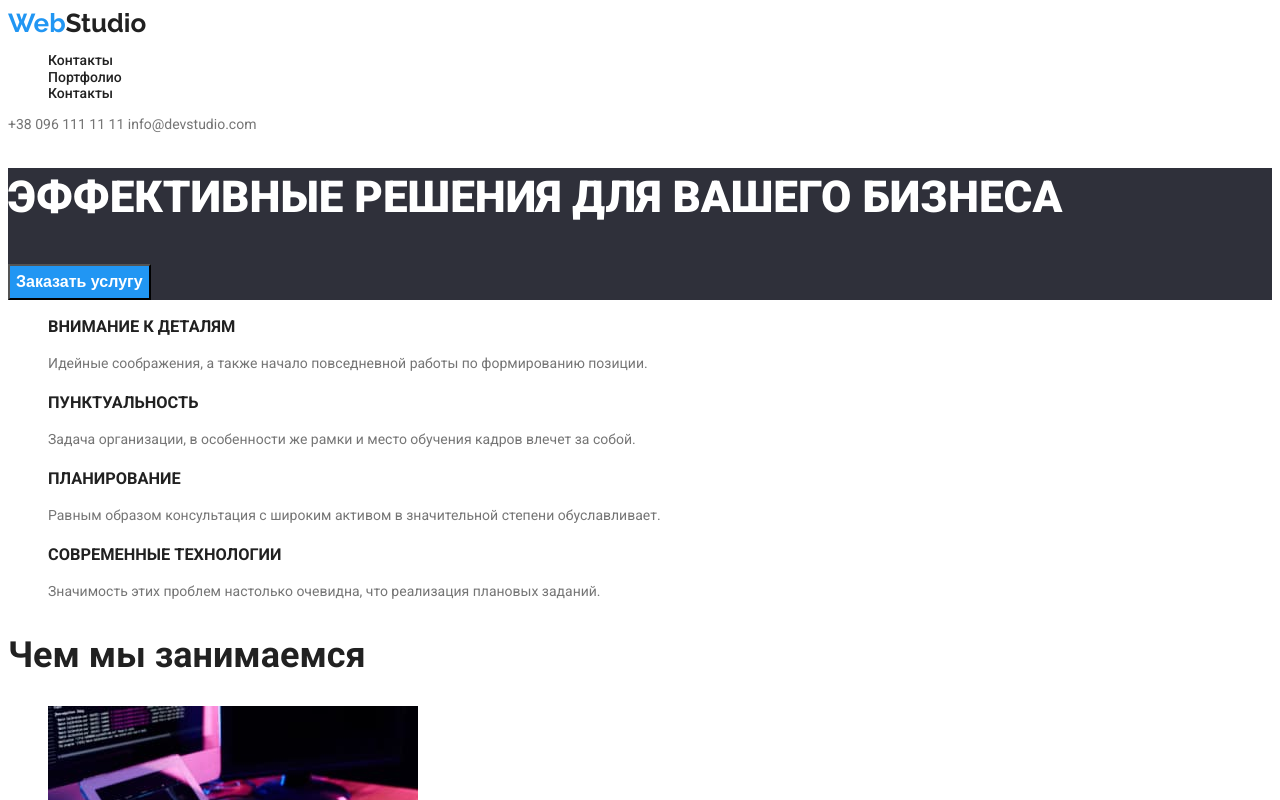
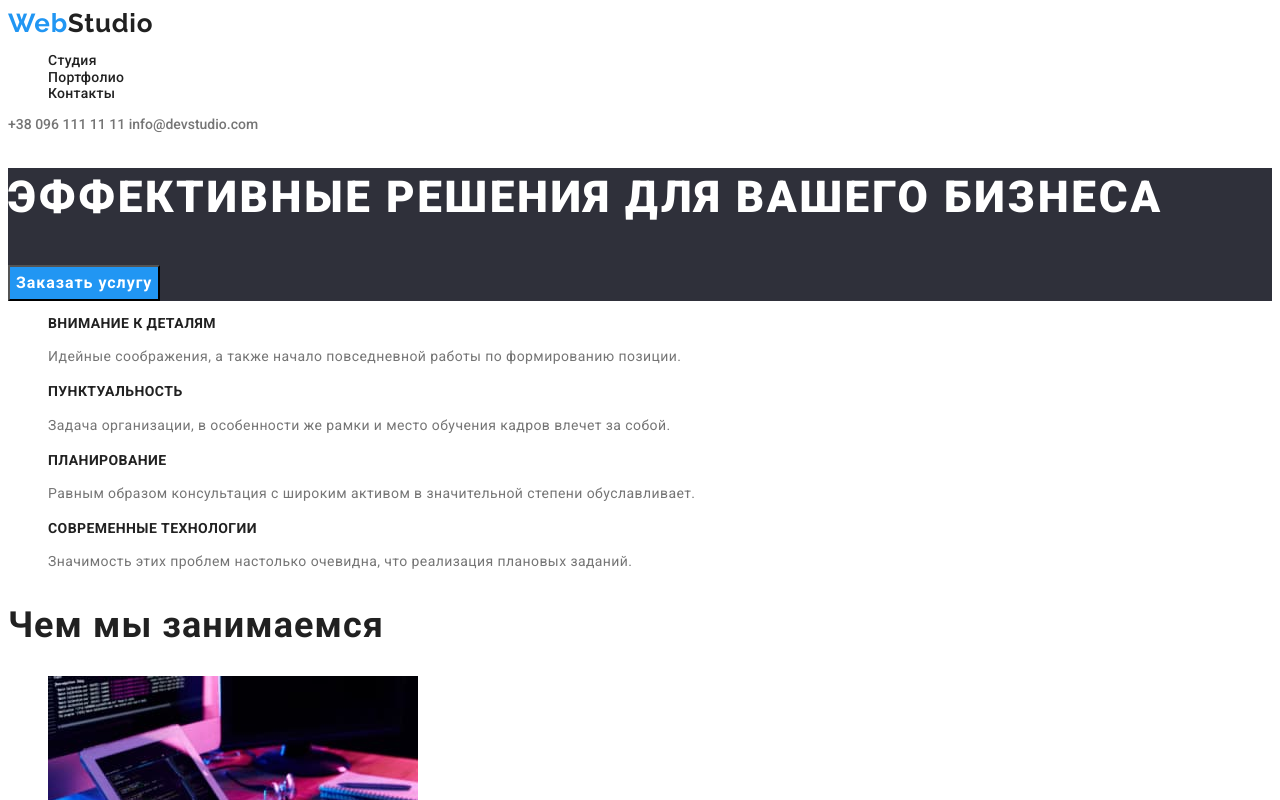
Before and after one commit to NastyaAndreeva/goit-markup-hw-02, a plain HTML site: page index.html in a window 1280 px wide. Shown: the top 800 px of the page. Drawn offline with Linux system fonts and the light colour scheme.

Commit message:
fixed lette-space, font-size, and contacts

```diff
--- a/css/style.css
+++ b/css/style.css
@@ -10,6 +10,8 @@
     --secondary-headings-size: 36px;
     --main-text-family: 'Roboto', sans-serif;
     --secondary-title-weight: 700;
+    --main-letter-spacing: 0.03em;
+    --secondary-letter-spacing: 0.02em;
 }
 
 body {
@@ -23,6 +25,7 @@ body {
     font-family: 'Raleway', sans-serif;
     font-weight: var(--secondary-title-weight);
     line-height: 1.17;
+    letter-spacing: var(--main-letter-spacing);
     color: var(--main-text-color);
     text-decoration: none;
 }
@@ -36,6 +39,7 @@ body {
 }
 
 .navigation-item {
+    letter-spacing: var(--secondary-letter-spacing);
     line-height: 1.17;
     font-weight: 500;
     color: var(--main-text-color);
@@ -47,6 +51,9 @@ body {
 }
 
 .navigation-contact {
+    font-weight: 500;
+    line-height: 1.172;
+    letter-spacing: normal;
     color: var(--secondary-text-color);
     text-decoration: none;
 }
@@ -60,26 +67,31 @@ body {
     background-color: var(--header-bcg-color);
 }
 
-.solutions-titile {
+.solutions-title {
     font-size: 44px;
     font-weight: 900;
     line-height: 1.36;
+    letter-spacing: 0.06em;
     text-transform: uppercase;
 }
 
 .solutions-button {
+    font-family: var(--main-text-family);
     font-size: 16px;
     font-weight: var(--secondary-title-weight);
     line-height: 1.875;
+    letter-spacing: 0.06em;
     color: var(--header-text-color);
     background-color: var(--button-secondary-color);
 }
 
 .characteristics-list {
+    letter-spacing: var(--main-letter-spacing);
     list-style: none;
 }
 
 .characteristics .title {
+    font-size: var(--main-text-size);
     font-weight: var(--secondary-title-weight);
     line-height: 1.172;
     text-transform: uppercase;
@@ -94,10 +106,15 @@ body {
     font-size: 36px;
     font-weight: var(--secondary-title-weight);
     line-height: 1.172;
+    letter-spacing: var(--main-letter-spacing);
 }
 
 .projects {
     list-style: none;
+}
+
+.team {
+    letter-spacing: var(--main-letter-spacing);
 }
 
 .team-members {
@@ -120,6 +137,7 @@ body {
 }
 
 .footer {
+    letter-spacing: var(--main-letter-spacing);
     background-color: var(--header-bcg-color);
 }
 
@@ -138,7 +156,7 @@ body {
     text-decoration: none;
 }
 
-.footer-item:hover, .footer-item:focus {
+.head-quater {
     opacity: 1;
 }
 
@@ -147,9 +165,11 @@ body {
 }
 
 .portfolio-buttons .item {
+    font-family: var(--main-text-family);
     font-size: 16px;
     font-weight: 500;
     line-height: 1.625;
+    letter-spacing: var(--main-letter-spacing);
     background-color: var(--button-main-color);
 }
 
@@ -166,12 +186,14 @@ body {
     font-size: 18px;
     line-height: 2;
     font-weight: var(--secondary-title-weight);
+    letter-spacing: 0.06em;
     color: var(--main-text-color);
 }
 
 .portfolio-list .text {
     font-size: 16px;
     line-height: 1.875;
+    letter-spacing: var(--main-letter-spacing);
     color: var(--secondary-text-color);
 }
 
--- a/index.html
+++ b/index.html
@@ -18,7 +18,7 @@
       <nav>
         <a href="" class="logo"><span>Web</span>Studio</a>
         <ul class="navigation">
-          <li><a href="" class="navigation-item">Контакты</a></li>
+          <li><a href="" class="navigation-item">Студия</a></li>
           <li>
             <a href="./portfolio.html" class="navigation-item">Портфолио</a>
           </li>
@@ -34,7 +34,7 @@
     </header>
     <main>
       <section class="solutions">
-        <h1 class="solutions-titile">Эффективные решения для вашего бизнеса</h1>
+        <h1 class="solutions-title">Эффективные решения для вашего бизнеса</h1>
         <button type="button" class="solutions-button">Заказать услугу</button>
       </section>
       <section class="characteristics">
@@ -132,7 +132,7 @@
       <address>
         <ul class="footer-address">
           <li>
-            <a href="" class="footer-item">г. Киев, пр-т Леси Украинки, 26</a>
+            <a href="" class="footer-item head-quater">г. Киев, пр-т Леси Украинки, 26</a>
           </li>
           <li><a href="" class="footer-item">info@example.com</a></li>
           <li><a href="" class="footer-item">+38 099 111 11 11</a></li>
```
Also changed, not shown: portfolio.html (+2 -2 lines).
